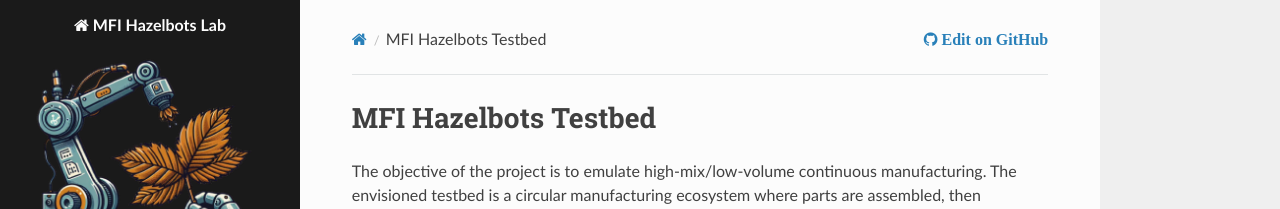
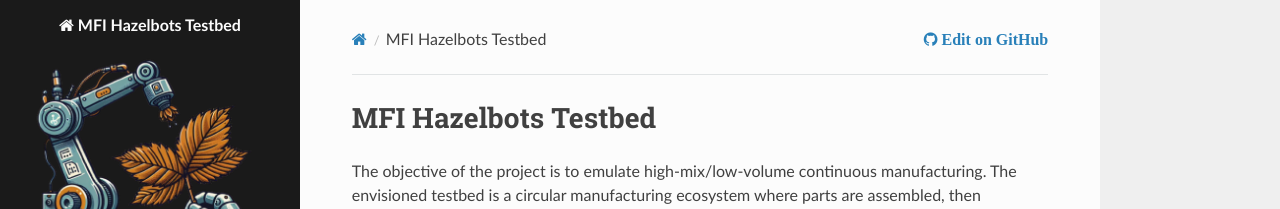
Before and after one commit to cmu-mfi/testbed_webpage, a Sphinx documentation site: the page built from doc/index.md, in a window 1280 px wide and 900 px high. Shown: the top 209 px of the window. Built offline with Sphinx 7.4.7 and the Read the Docs theme 2.0.0, drawn with Linux system fonts in a browser that asks for light colours.

Commit message:
change name

```diff
--- a/doc/conf.py
+++ b/doc/conf.py
@@ -6,7 +6,7 @@
 # -- Project information -----------------------------------------------------
 # https://www.sphinx-doc.org/en/master/usage/configuration.html#project-information
 
-project = 'MFI Hazelbots Lab'
+project = 'MFI Hazelbots Testbed'
 copyright = 'CMU'
 author = 'Manufacturing Futures Institute'
 release = '1.0'
```
